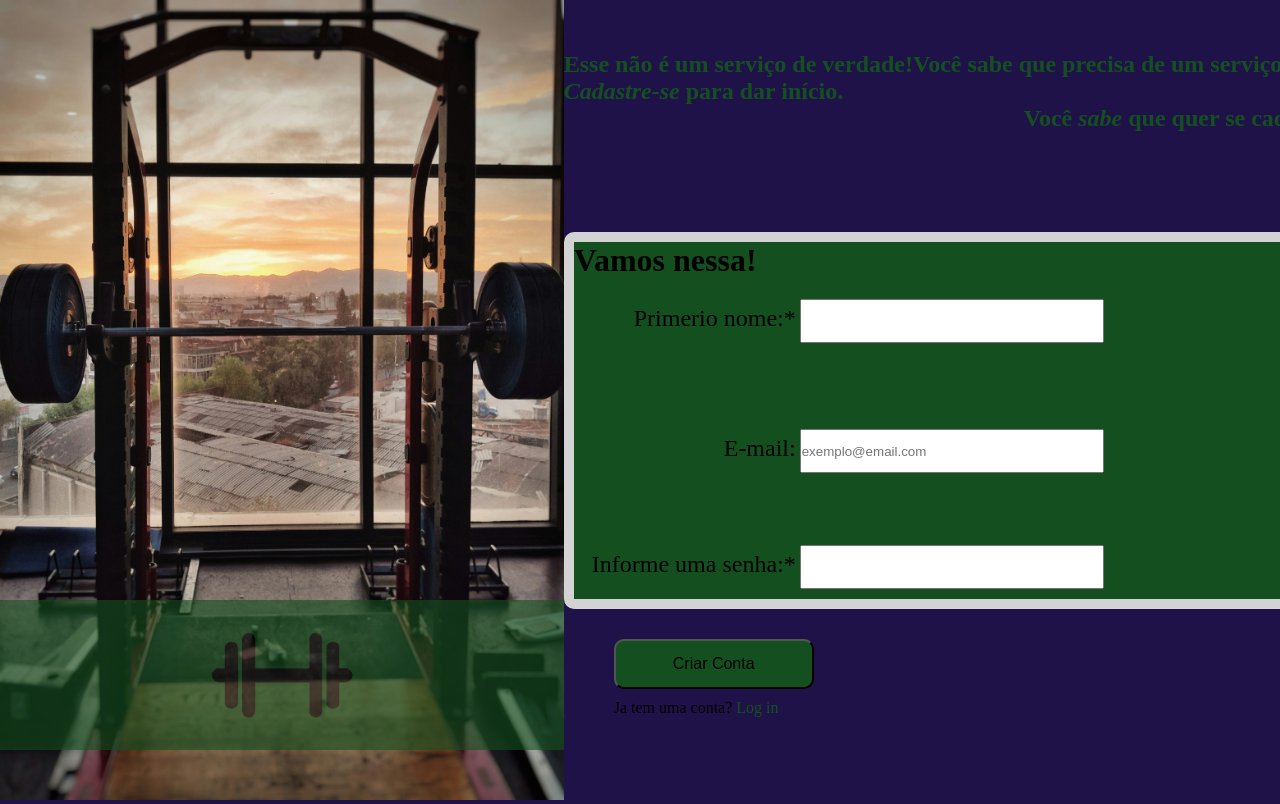
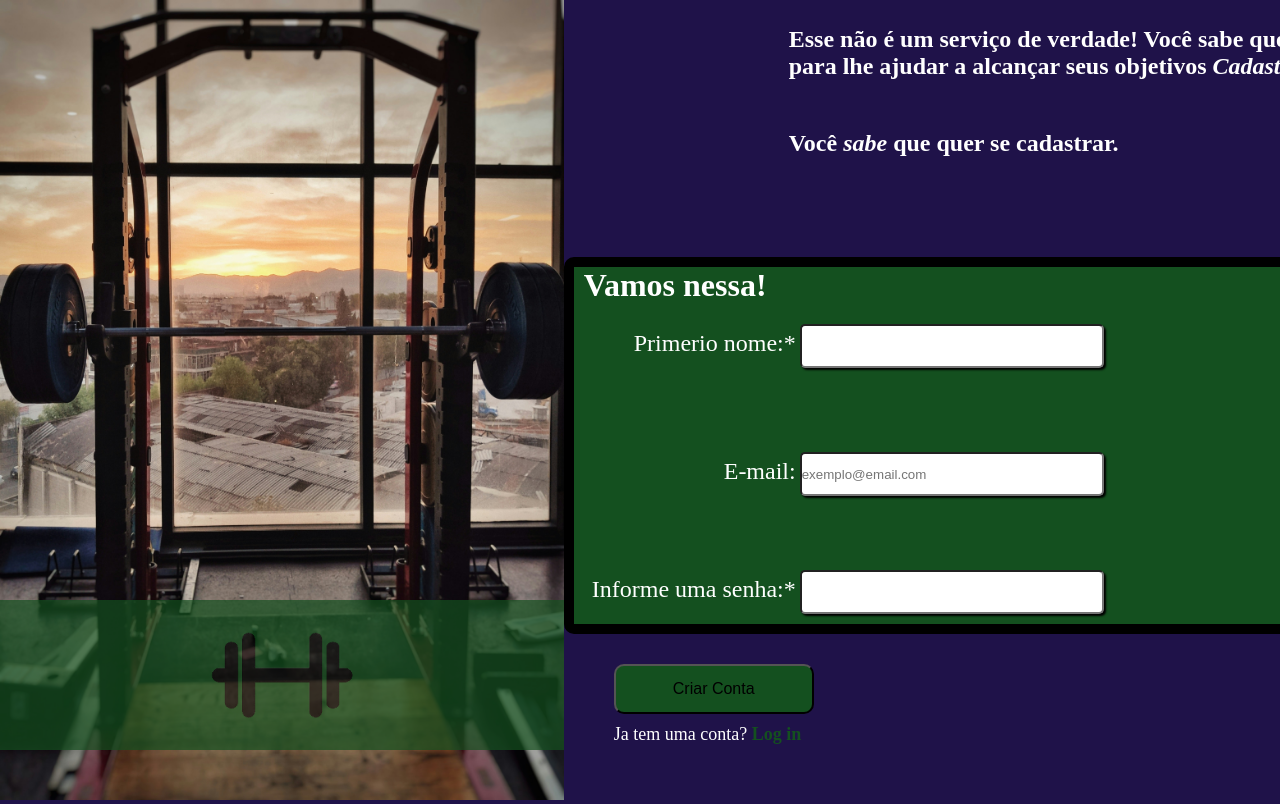
Before and after one commit to Bruno-fmaciel/sign-up-form, a plain HTML site: page index.html in a window 1280 px wide. Shown: the top 804 px of the page. Drawn offline with Linux system fonts and the light colour scheme.

Commit message:
Minor css changes

```diff
--- a/styles.css
+++ b/styles.css
@@ -13,6 +13,7 @@ body {
     flex-direction: row;
     height: 100%;
     background: rgb(31, 18, 73);
+    color: white;
 }
 
 #images {
@@ -30,7 +31,7 @@ body {
     height: 150px;
     background: rgb(20, 80, 31);
     top: 600px;
-    opacity: 0.6;
+    opacity: 0.7;
     display: flex;
     justify-content: center;
 }
@@ -49,12 +50,12 @@ body {
 
 #text-title {
     margin-bottom: 100px;
-    color:  rgb(20, 80, 31);
+    color:  white;
     display: flex;
     flex-direction: column;
     justify-content: space-evenly;
-    align-items: center;
-
+    gap: 50px;
+    width: 800px;
 }
 
 form {
@@ -72,7 +73,7 @@ fieldset {
 
 
 div#input-area {
-    border: 10px solid lightgray;
+    border: 10px solid black;
     border-radius: 10px;
     background: rgb(20, 80, 31);
 }
@@ -92,17 +93,20 @@ p{
     margin-left: 50px;
     width: 200px;
     height: 50px;
-    font-size: 16px;
+    font-size: 18px;
 }
 
 a{
     text-decoration: none;
     color: rgb(20, 80, 31);
+    font-weight: bold;
 }
 
 input {
     height: 40px;
     width: 300px;
+    box-shadow: 2px 2px 2px  black;
+    border-radius: 5px;
 }
 
 input.error{
@@ -129,7 +133,7 @@ label {
 
 .left-mid{
     position: absolute;
-    top: 30px;
+    top: 28px;
     right: 700px;
 
 }
@@ -147,7 +151,7 @@ label {
 
 .right-mid{
     position: absolute;
-    top: 30px;
+    top: 28px;
     right: 10px;
 }
 
@@ -156,3 +160,7 @@ label {
     bottom: -90px;
     right: 10px;
 }
+
+legend {
+    margin-left: 10px;
+}
```
Also changed, not shown: index.html (+1 -1 lines).
